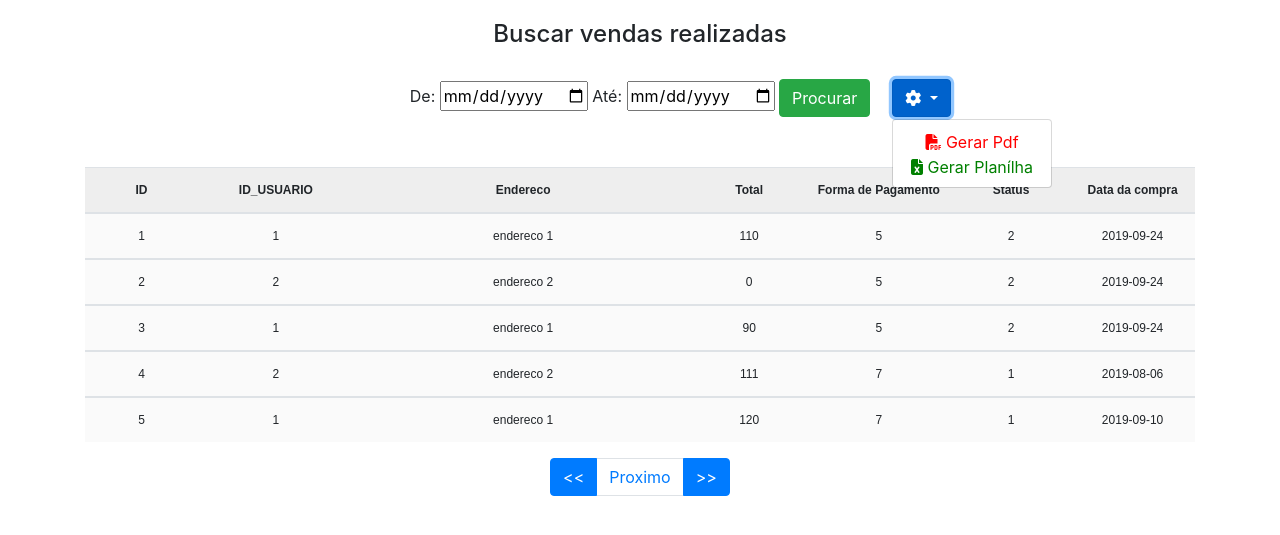
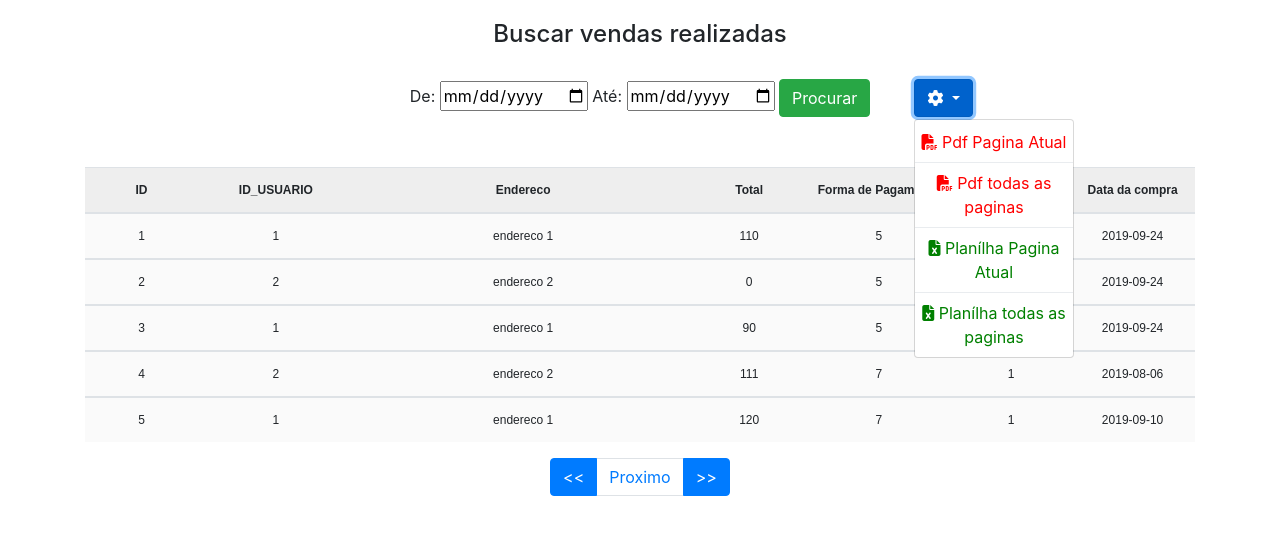
Before and after one commit to MarinsTiago/ProjetoBase, a PHP site: page /projetoBase/administrativo/vendas in a window 1280 px wide, after a click that opens the changed part. Shown: the part 56-591 px from the top of the page. Run offline with PHP 8.4, Linux system fonts and the light colour scheme; the visitor is signed in with stand-in values (Sample User, id 1); data comes from the database, SQL or seed files in the repository; data that the repository does not hold is empty; some libraries are stand-ins or nearby versions.

Commit message:
Pdf e excel em páginas com filtro ok

```diff
--- a/administrativo/assets/css/style.css
+++ b/administrativo/assets/css/style.css
@@ -119,5 +119,5 @@ table {
 #gear{
     float: right;
     margin-left: -30%;
-    margin-right: 22%;
+    margin-right: 20%;
 }
--- a/administrativo/controllers/vendasController.php
+++ b/administrativo/controllers/vendasController.php
@@ -30,13 +30,17 @@
 
         public function find(){
             $dados = array(
-                'datas' => array()
+                'datas'=> array()
             );
             $venda = new vendas();
             $dataDe = $_POST['dataDe'];
             $dataAte = $_POST['dataAte'];
             $dados['datas'] = $venda -> findData($dataDe, $dataAte);
             $this -> loadTemplate('vendasFind', $dados);
+
+            $_SESSION['d'] = $dataDe;
+            $_SESSION['a'] = $dataAte;
+
         }
         public function pdf(){
             $dados = array();
@@ -45,12 +49,66 @@
             $this->loadObject('gerarPdf', $dados);
 
         }
+        public function pdFind(){
+            $dados = array(
+                'datas'=> array()
+            );
+            $d = $_SESSION['d'];
+            $a = $_SESSION['a'];
+
+            $venda = new vendas();
+            $dados['vendas'] = $venda -> findData($d, $a);
+            $this -> loadObject('gerarPdf', $dados);
+        }
+        public function pdfAtualPg(){
+            $dados = array();
+
+            $limit = 5;
+            $offset = 0;
+
+            if(isset($_GET['p']) && !empty($_GET['p'])){
+                $p = addslashes($_GET['p']);           //verificação para direcionar a paginação dos produtos
+                $offset = ($limit * $p) - $limit;
+            }
+
+            $vendas = new vendas();
+
+           $dados['vendas'] = $vendas->listAllVendas($offset, $limit);
+           $this->loadObject('gerarPdf', $dados);
+        }
         public function excel(){
             $dados = array();
             $venda = new vendas();
             $dados['vendas'] = $venda->listAllVendasPdf();
             $this->loadObject('gerarExcel', $dados);
         }
+        public function exFind(){
+            $dados = array(
+                'datas'=> array()
+            );
+            $d = $_SESSION['d'];
+            $a = $_SESSION['a'];
+
+            $venda = new vendas();
+            $dados['vendas'] = $venda -> findData($d, $a);
+            $this -> loadObject('gerarExcel', $dados);
+        }
+        public function excelAtualPg(){
+            $dados = array();
+
+            $limit = 5;
+            $offset = 0;
+
+            if(isset($_GET['p']) && !empty($_GET['p'])){
+                $p = addslashes($_GET['p']);           //verificação para direcionar a paginação dos produtos
+                $offset = ($limit * $p) - $limit;
+            }
+
+            $vendas = new vendas();
+
+           $dados['vendas'] = $vendas->listAllVendas($offset, $limit);
+           $this->loadObject('gerarExcel', $dados);
+        }
     }
 
 ?>
--- a/administrativo/core/controller.php
+++ b/administrativo/core/controller.php
@@ -20,7 +20,7 @@
         }
         public function loadObject($viewName, $viewData){
             extract($viewData);
-            include '/xampp/htdocs/ProjetoBase/'.$viewName.'.php';
+            include '/xampp/htdocs/projetoBase/'.$viewName.'.php';
         }
         public function loadTemplate($viewName, $viewData = array()){
 
--- a/administrativo/views/vendas.php
+++ b/administrativo/views/vendas.php
@@ -16,13 +16,31 @@
                     <ul class="dropdown-menu">
                         <li>
                             <div id="pdf">
-                                <i class="fas fa-file-pdf"></i> <a id="p" href="/projetoBase/administrativo/vendas/pdf">Gerar Pdf</a>
+                            <?php
+                                $pagina = (isset($_GET['p']))? $_GET['p'] : 1;
+                            ?>
+                                <i class="fas fa-file-pdf"></i> <a id="p" href="/projetoBase/administrativo/vendas/pdfAtualPg?p=<?php echo $pagina ?>">Pdf Pagina Atual</a>
                             </div>
                         </li>
-                        <li class="divider"></li>
+                        <div class="dropdown-divider"></div>
+                        <li>
+                            <div id="pdf">
+                                <i class="fas fa-file-pdf"></i> <a id="p" href="/projetoBase/administrativo/vendas/pdf">Pdf todas as paginas</a>
+                            </div>
+                        </li>
+                        <div class="dropdown-divider"></div>
                         <li>
                             <div id="excel">
-                                <i class="fas fa-file-excel"></i>  <a id="e" href="/projetoBase/administrativo/vendas/excel">Gerar Planílha</a>
+                            <?php
+                                $pagina = (isset($_GET['p']))? $_GET['p'] : 1;
+                            ?>
+                                <i class="fas fa-file-excel"></i>  <a id="e" href="/projetoBase/administrativo/vendas/excelAtualPg?p=<?php echo $pagina ?>">Planílha Pagina Atual</a>
+                            </div>
+                        </li>
+                        <div class="dropdown-divider"></div>
+                        <li>
+                            <div id="excel">
+                                <i class="fas fa-file-excel"></i>  <a id="e" href="/projetoBase/administrativo/vendas/excel">Planílha todas as paginas</a>
                             </div>
                         </li>
                     </ul>
@@ -77,7 +95,7 @@
                 ?>
                     <a  class="page-link" href="/projetoBase/administrativo/vendas?p=<?php echo ($pagina + 1) ?>">Proximo</a>
                 <?php  }  ?>
-                <li class="page-item active"><a class="page-link" href="/projetoBase/administrativo/vendas?p=<?php echo ($conta -1); ?>">>></a></li>
+                <li class="page-item active"><a class="page-link" href="/projetoBase/administrativo/vendas?p=<?php echo ($conta); ?>">>></a></li>
                 </ul>
         </div>
 </div>
--- a/gerarPdf.php
+++ b/gerarPdf.php
@@ -3,7 +3,7 @@
     require_once __DIR__ . '/vendor/autoload.php';
         $html.="<div style='background-color: #fffff0; width: 100%;'>";
             $html.= "
-            <h3 style='text-align: center;'>Lista de Produtos</h3>
+            <h3 style='text-align: center;'>Registro de Vendas</h3>
                 <table style='width:100%;' align='center'>
                     <tr style='background-color: #D3D3D3;'>
                         <th>ID</th>
@@ -26,7 +26,7 @@
                     endforeach;
             $html.="</table>";
         $html.="</div>";
-    $arquivo = "teste.pdf"; // nome do arivo para salvar
+    $arquivo = "vendas.pdf"; // nome do arivo para salvar
 
     $mpdf = new Mpdf();
     $mpdf->SetDisplayMode('fullpage');
```
Also changed, not shown: administrativo/views/vendasFind.php (+17 -0 lines), 1 other file.
